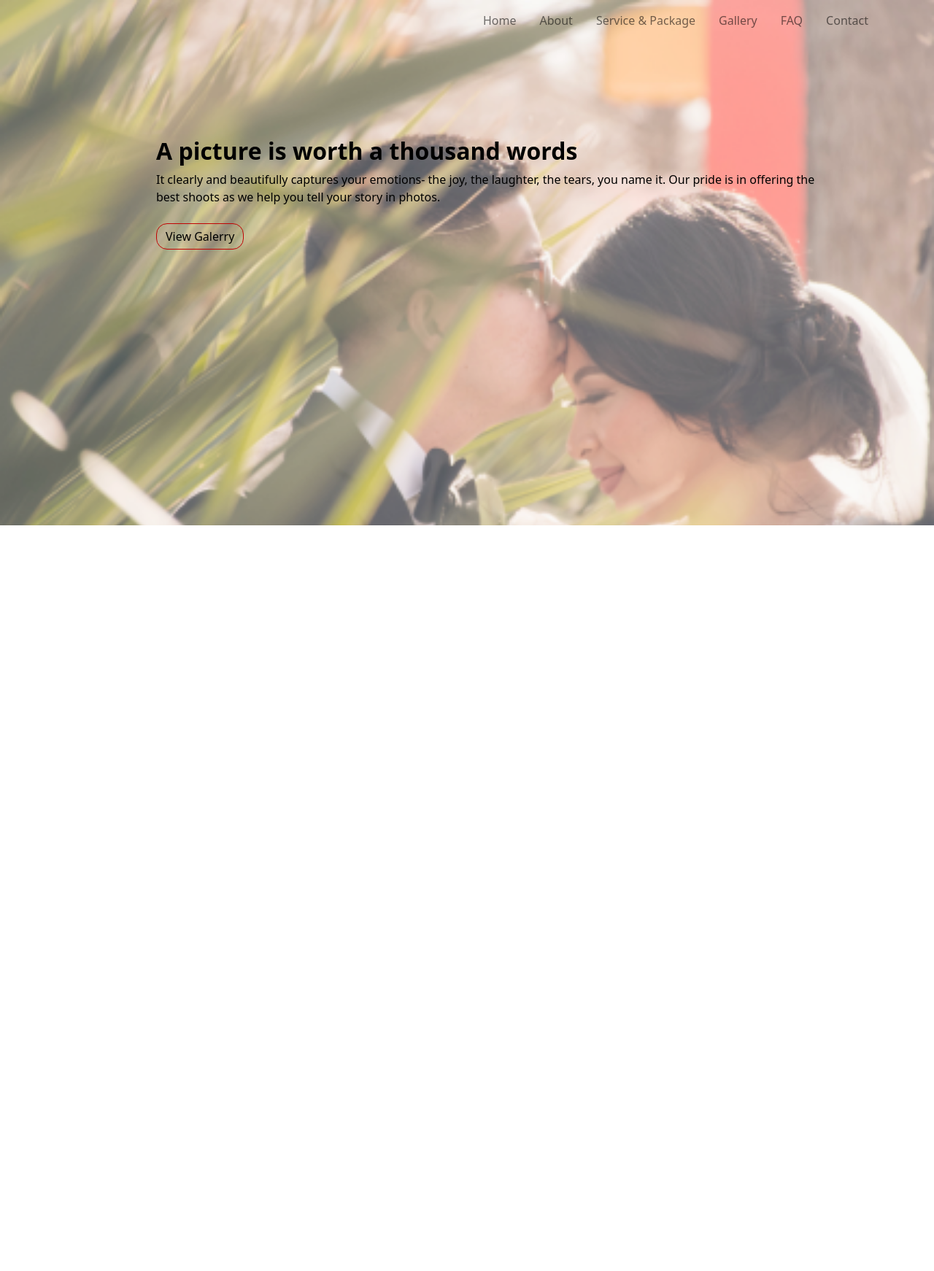
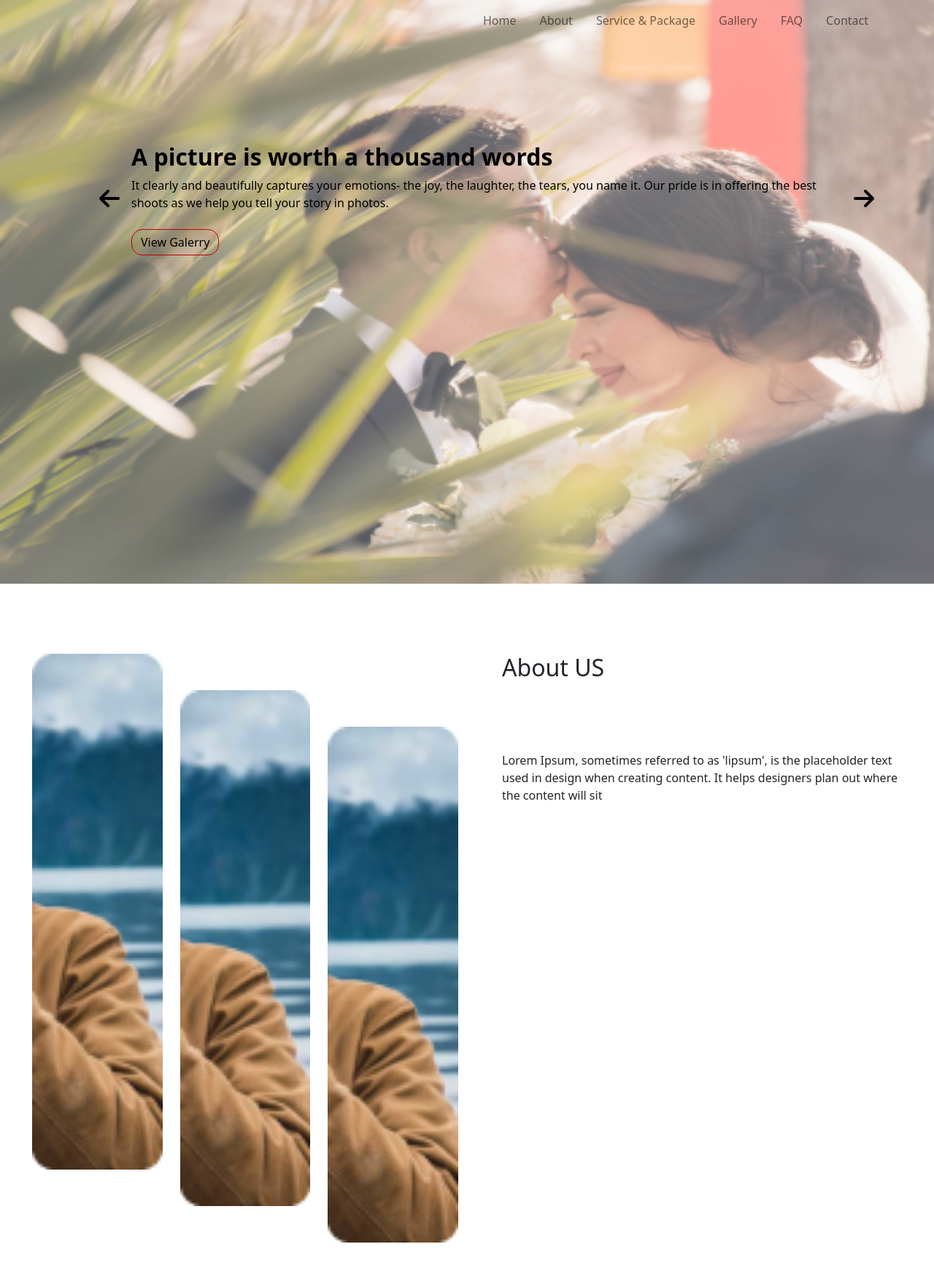
Before and after one commit to hasan75/Photograpy_Web, a React (Create React App) app: page / in a window 1280 px wide. Shown: the top 1742 px of the page at 73% size. Before the commit the page ends 800 px from the top, so only its background shows below. Built offline with nearby package versions, Linux system fonts and the light colour scheme.

Commit message:
about component added

```diff
--- a/public/index.html
+++ b/public/index.html
@@ -31,6 +31,8 @@
     <link rel="preconnect" href="https://fonts.googleapis.com">
     <link rel="preconnect" href="https://fonts.gstatic.com" crossorigin>
     <link href="https://fonts.googleapis.com/css2?family=Roboto&display=swap" rel="stylesheet">
+    <!-- font-awesome  -->
+    <script src="https://kit.fontawesome.com/24588bab55.js" crossorigin="anonymous"></script>
     <style>
       @import url('https://fonts.googleapis.com/css2?family=Roboto&display=swap');
       body{
--- a/src/App.js
+++ b/src/App.js
@@ -1,11 +1,13 @@
 import logo from './logo.svg';
 import './App.css';
 import HeaderContainer from './component/HeaderContainer/HeaderContainer';
+import About from './component/About/About'
 
 function App() {
   return (
     <div className="App">
       <HeaderContainer></HeaderContainer>
+      <About></About>
     </div>
   );
 }
--- /dev/null
+++ b/src/component/About/About.css
@@ -0,0 +1,5 @@
+.other-than-image {
+  content: '';
+  height: 50px;
+  display: block;
+}
--- a/src/component/About/About.js
+++ b/src/component/About/About.js
@@ -1,9 +1,67 @@
 import React from 'react';
+import rowImg from '../../image/row-image.png'
+import './About.css'
 
 const About = () => {
     return (
         <div>
+            <div className=" my-5 mx-2">
+                <div className="row pt-5 mx-4">
+                    {/* image section  */}
+                    <div className="col-6">
+                        <div className="row">
+                            {/* 1st image  */}
+                            <div className="col-4">
+                                <div className="row">
+                                    <img src={rowImg} alt="image_1st" className="img-fluid" />
+                                </div>
+                                <div className="row">
+                                    <div className="other-than-image"></div>
+                                </div>
+                                <div className="row">
+                                    <div className="other-than-image"></div>
+                                </div>
 
+                            </div>
+                            {/* 2nd imafge  */}
+                            <div className="col-4">
+                                <div className="row">
+                                    <div className="other-than-image"></div>
+                                </div>
+                                <div className="row">
+                                    <img src={rowImg} alt="" className="" />
+                                </div>
+                                <div className="row">
+                                    <div className="other-than-image"></div>
+                                </div>
+                            </div>
+                            {/* 3rd image  */}
+                            <div className="col-4">
+                                <div className="row">
+                                    <div className="other-than-image"></div>
+                                </div>
+                                <div className="row">
+                                    <div className="other-than-image"></div>
+                                </div>
+                                <div className="row">
+                                     <img src={rowImg} alt="" className="img-fluid" />
+                                </div>
+                            </div>
+
+                        </div>
+                    </div>
+                    {/* About Section  */}
+                    <div className="col-6 ps-5">
+                        <div>
+                            <h2 className="mb-5 pb-5">About  US</h2>
+                             <p>
+                              Lorem Ipsum, sometimes referred to as 'lipsum', is the placeholder text used in design when creating content. It helps designers plan out where the content will sit
+                            </p>
+                        </div>
+
+                    </div>
+                </div>
+            </div>
         </div>
     );
 };
--- a/src/component/Banner/Banner.css
+++ b/src/component/Banner/Banner.css
@@ -1,5 +1,5 @@
 .banner {
-  padding: 132px 70px 96px 132px;
+  padding: 140px 0px 96px 54px;
 }
 .banner-button {
   padding: 5px 12px;
--- a/src/component/Banner/Banner.js
+++ b/src/component/Banner/Banner.js
@@ -4,10 +4,19 @@ import './Banner.css'
 const Banner = () => {
     return (
         <div className="container">
-            <div className="banner">
-                <h2 className="mb-2 fw-bold">A picture is worth a thousand words</h2>
-                <p className="mb-4">It clearly and beautifully captures your emotions- the joy, the laughter, the tears, you name it. Our pride is in offering the best shoots as we help you tell your story in photos.</p>
-                <button className="banner-button">View Galerry</button>
+            <div className="banner d-flex justify-content-between align-items-center">
+                <span className="me-2">
+                <i class="fas fa-arrow-left fa-2x"></i>
+                </span>
+                <div className="mx-2">
+                    <h2 className="mb-2 fw-bold">A picture is worth a thousand words</h2>
+                    <p className="mb-4">It clearly and beautifully captures your emotions- the joy, the laughter, the tears, you name it. Our pride is in offering the best shoots as we help you tell your story in photos.</p>
+                    <button className="banner-button">View Galerry</button>
+                </div>
+                <span>
+                    <i class="fas fa-arrow-right fa-2x"></i>
+                </span>
+
             </div>
 
         </div>
--- a/src/component/HeaderContainer/HeaderCOntainer.css
+++ b/src/component/HeaderContainer/HeaderCOntainer.css
@@ -1,11 +1,11 @@
 .header-container {
   position: relative;
-  height: 90vh;
+  height: 100vh;
 }
 .header-container::before {
   content: '';
   background-image: url('../../image/unsplash.png');
-  background-size: cover;
+  background-size: 100% 100%;
   position: absolute;
   top: 0px;
   right: 0px;
@@ -13,11 +13,7 @@
   left: 0px;
   opacity: 0.75;
 }
-.header-container h1,
-h2,
-h3,
-p,
-button {
+.header-container div {
   position: relative;
   color: black;
 }
--- a/src/component/Navbar/Navbar.js
+++ b/src/component/Navbar/Navbar.js
@@ -19,7 +19,7 @@ const Navbar = () => {
                     </button>
                     <div class="collapse navbar-collapse " id="navbarSupportedContent">
                         <ul class="navbar-nav ms-auto mb-2 mb-lg-0 ms-auto">
-                            <li class="nav-item ms-5 nav-list">
+                            <li class="nav-item ms-3 nav-list">
                                 <a class="nav-link" aria-current="page" href="#">Home</a>
                             </li>
                             <li class="nav-item ms-3 nav-list">
```
Also changed, not shown: src/image/row-image.png (added).
